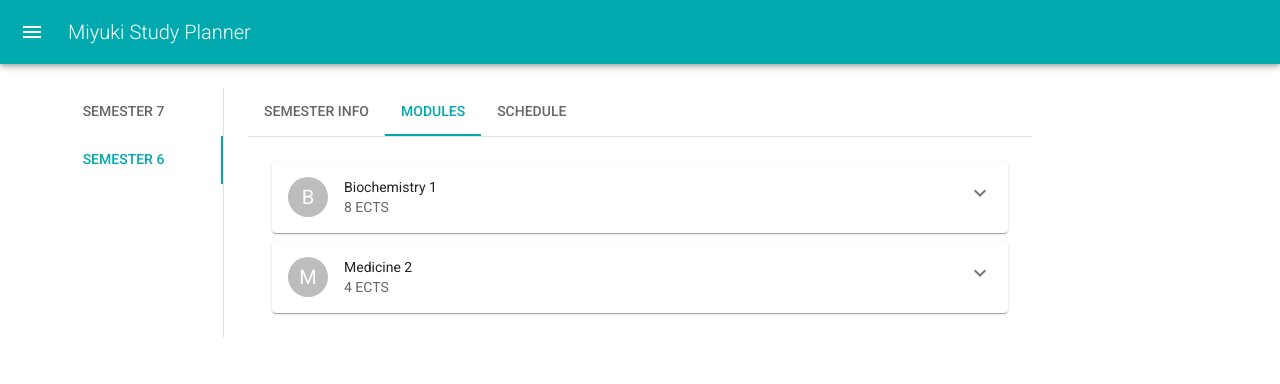
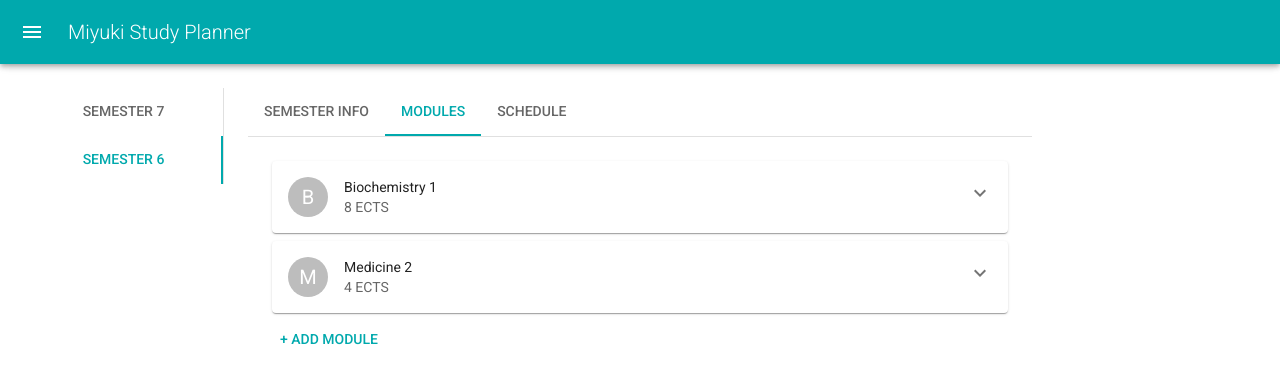
Before and after one commit to justinhehli/miyuki-studyplanner, a React (Create React App) app in the folder miyuki-studyplanner-app/: page / in a window 1280 px wide. Both pictures are taken after a click on the tab "MODULES". Shown: the top 384 px of the page. Built offline with nearby package versions, Linux system fonts and the light colour scheme.

Commit message:
enable module adding, fix semesters tabs

```diff
--- a/miyuki-studyplanner-app/src/components/base/SideDrawer.tsx
+++ b/miyuki-studyplanner-app/src/components/base/SideDrawer.tsx
@@ -20,21 +20,20 @@ export const DrawerHeader = styled("div")(({ theme }) => ({
   justifyContent: "flex-end",
 }));
 
+const styles = {
+  drawer: {
+    width: sideDrawerWidth,
+    flexShrink: 0,
+    "& .MuiDrawer-paper": {
+      width: sideDrawerWidth,
+      boxSizing: "border-box",
+    },
+  },
+};
+
 const SideDrawer: React.FC<{ isOpen: boolean; onDrawerClose: () => void }> = (props) => {
   return (
-    <Drawer
-      sx={{
-        width: sideDrawerWidth,
-        flexShrink: 0,
-        "& .MuiDrawer-paper": {
-          width: sideDrawerWidth,
-          boxSizing: "border-box",
-        },
-      }}
-      variant="persistent"
-      anchor="left"
-      open={props.isOpen}
-    >
+    <Drawer sx={{ ...styles.drawer }} variant="persistent" anchor="left" open={props.isOpen}>
       <DrawerHeader>
         <IconButton onClick={props.onDrawerClose}>
           <ChevronLeftIcon />
--- a/miyuki-studyplanner-app/src/components/semester/ModuleView.tsx
+++ b/miyuki-studyplanner-app/src/components/semester/ModuleView.tsx
@@ -11,15 +11,23 @@ import TextField from "@mui/material/TextField";
 import { useAppDispatch } from "../../store";
 import { updateModuleValues } from "../../store/semester/semester-slice";
 import Grid from "@mui/material/Grid";
-import InputAdornment from "@mui/material/InputAdornment";
 
 const ModuleView: React.FC<{ module: IModule }> = (props) => {
   const [isContentVisible, setIsContentVisible] = useState(false);
 
   const dispatch = useAppDispatch();
 
-  const contentVisibleClickHandler = (_event: React.MouseEvent) => {
+  const contentVisibleClickHandler = (event: React.MouseEvent) => {
+    event.stopPropagation();
     setIsContentVisible((previousValue) => !previousValue);
+  };
+
+  const cardHeaderClickHandler = (_event: React.MouseEvent) => {
+    setIsContentVisible((previousValue) => !previousValue);
+  };
+
+  const titleChangeHandler = (event: React.ChangeEvent<HTMLInputElement>) => {
+    dispatch(updateModuleValues({ ...props.module, title: event.target.value } as IModule));
   };
 
   const descriptionChangeHandler = (event: React.ChangeEvent<HTMLInputElement>) => {
@@ -39,16 +47,28 @@ const ModuleView: React.FC<{ module: IModule }> = (props) => {
       <CardHeader
         title={props.module.title}
         subheader={`${props.module.ects} ECTS`}
-        avatar={<Avatar>{props.module.title[0].toUpperCase()}</Avatar>}
+        avatar={<Avatar>{(props.module.title[0] ?? "?").toUpperCase()}</Avatar>}
         action={
           <IconButton onClick={contentVisibleClickHandler}>
             {!isContentVisible ? <KeyboardArrowDownIcon /> : <KeyboardArrowUpIcon />}
           </IconButton>
         }
+        onClick={cardHeaderClickHandler}
       />
       {isContentVisible && props.module.title != null && (
         <CardContent>
           <Grid container spacing={2}>
+            <Grid item xs={12}>
+              <TextField
+                label="Title"
+                variant="standard"
+                size="small"
+                multiline
+                fullWidth
+                value={props.module.title}
+                onChange={titleChangeHandler}
+              />
+            </Grid>
             <Grid item xs={12}>
               <TextField
                 label="Description"
--- a/miyuki-studyplanner-app/src/components/semester/SemesterModules.tsx
+++ b/miyuki-studyplanner-app/src/components/semester/SemesterModules.tsx
@@ -1,9 +1,11 @@
 import React from "react";
 import Typography from "@mui/material/Typography";
-import { useAppSelector } from "../../store";
+import { useAppDispatch, useAppSelector } from "../../store";
 import { selectModulesBySemesterId } from "../../store/semester/semester-slice-selectors";
 import ModuleView from "./ModuleView";
 import Box from "@mui/material/Box";
+import Button from "@mui/material/Button";
+import { addModuleToSemesterById } from "../../store/semester/semester-slice";
 
 const styles = {
   modulesContainer: {
@@ -14,18 +16,25 @@ const styles = {
 };
 
 const SemesterModules: React.FC<{ semesterId: string }> = (props) => {
+  const dispatch = useAppDispatch();
   const modules = useAppSelector(selectModulesBySemesterId(props.semesterId));
 
-  if (modules == null || modules.length === 0) {
-    return <Typography>No modules yet</Typography>;
-  }
+  const addModuleClickHandler = (event: React.MouseEvent) => {
+    dispatch(addModuleToSemesterById(props.semesterId));
+  };
 
   return (
-    <Box sx={styles.modulesContainer}>
-      {modules.map((m) => (
-        <ModuleView key={m.id} module={m} />
-      ))}
-    </Box>
+    <React.Fragment>
+      {(modules == null || modules.length === 0) && <Typography>No modules yet</Typography>}
+      <Box sx={styles.modulesContainer}>
+        {(modules ?? []).map((m) => (
+          <ModuleView key={m.id} module={m} />
+        ))}
+        <Button variant="text" sx={{ alignSelf: "flex-start" }} onClick={addModuleClickHandler}>
+          + Add Module
+        </Button>
+      </Box>
+    </React.Fragment>
   );
 };
 
--- a/miyuki-studyplanner-app/src/components/semester/SemestersPage.tsx
+++ b/miyuki-studyplanner-app/src/components/semester/SemestersPage.tsx
@@ -10,6 +10,20 @@ import TabPanel, { tabA11yProps } from "../base/TabPanel";
 import SemesterView from "./SemesterView";
 
 const tabsWidthPx = 200;
+const styles = {
+  box: {
+    flexGrow: 1,
+    bgcolor: "background.paper",
+    display: "flex",
+  },
+  tabs: {
+    borderRight: 1,
+    borderColor: "divider",
+    width: `${tabsWidthPx}px`,
+    position: "fixed",
+  },
+};
+
 const SemestersPage: React.FC = () => {
   const [selectedSemesterArrayIndex, setSelectedSemesterArrayIndex] = useState<number | null>(null);
 
@@ -34,18 +48,19 @@ const SemestersPage: React.FC = () => {
   }
 
   return (
-    <Box sx={{ flexGrow: 1, bgcolor: "background.paper", display: "flex" }}>
+    <Box sx={{ ...styles.box }}>
       <Tabs
         orientation="vertical"
         variant="scrollable"
         value={selectedSemesterArrayIndex}
         onChange={semestersTabValueChangeHandler}
-        sx={{ borderRight: 1, borderColor: "divider", width: `${tabsWidthPx}px` }}
+        sx={{ ...styles.tabs }}
       >
         {semesters.map((s, i) => (
           <Tab key={i} label={`Semester ${s.index}`} {...tabA11yProps(0)} />
         ))}
       </Tabs>
+      <Box sx={{ width: `${tabsWidthPx}px` }} />
       {semesters.map((s, i) => (
         <TabPanel
           key={i}
--- a/miyuki-studyplanner-app/src/store/semester/semester-slice.ts
+++ b/miyuki-studyplanner-app/src/store/semester/semester-slice.ts
@@ -74,9 +74,25 @@ export const semesterSlice = createSlice({
         module.title = action.payload.title;
       }
     },
+    addModuleToSemesterById(state, action: PayloadAction<string>) {
+      const semester = state.semesters.find((s) => s.id === action.payload);
+      if (semester == null) {
+        return;
+      }
+
+      const newModule = {
+        id: uuidv4(),
+        title: "-",
+        description: null,
+        ects: 0,
+        timeEffortByEctsHours: 0 * 30,
+        timeEffortPredictedHours: 0 * 30,
+      };
+      semester.modules.push(newModule);
+    },
   },
 });
 
-export const { updateModuleValues, updateSemesterValues } = semesterSlice.actions;
+export const { updateModuleValues, updateSemesterValues, addModuleToSemesterById } = semesterSlice.actions;
 
 export default semesterSlice.reducer;
```
